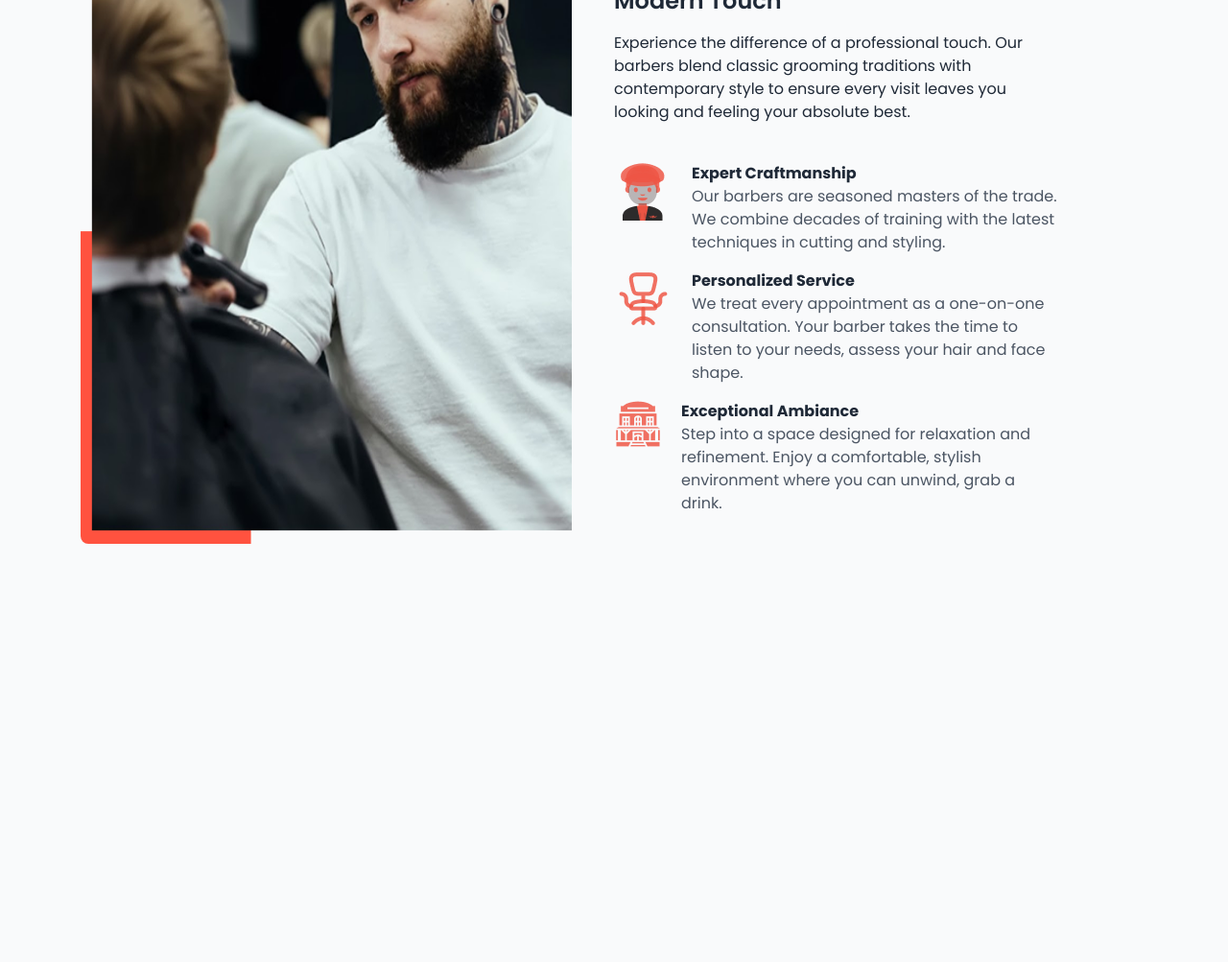
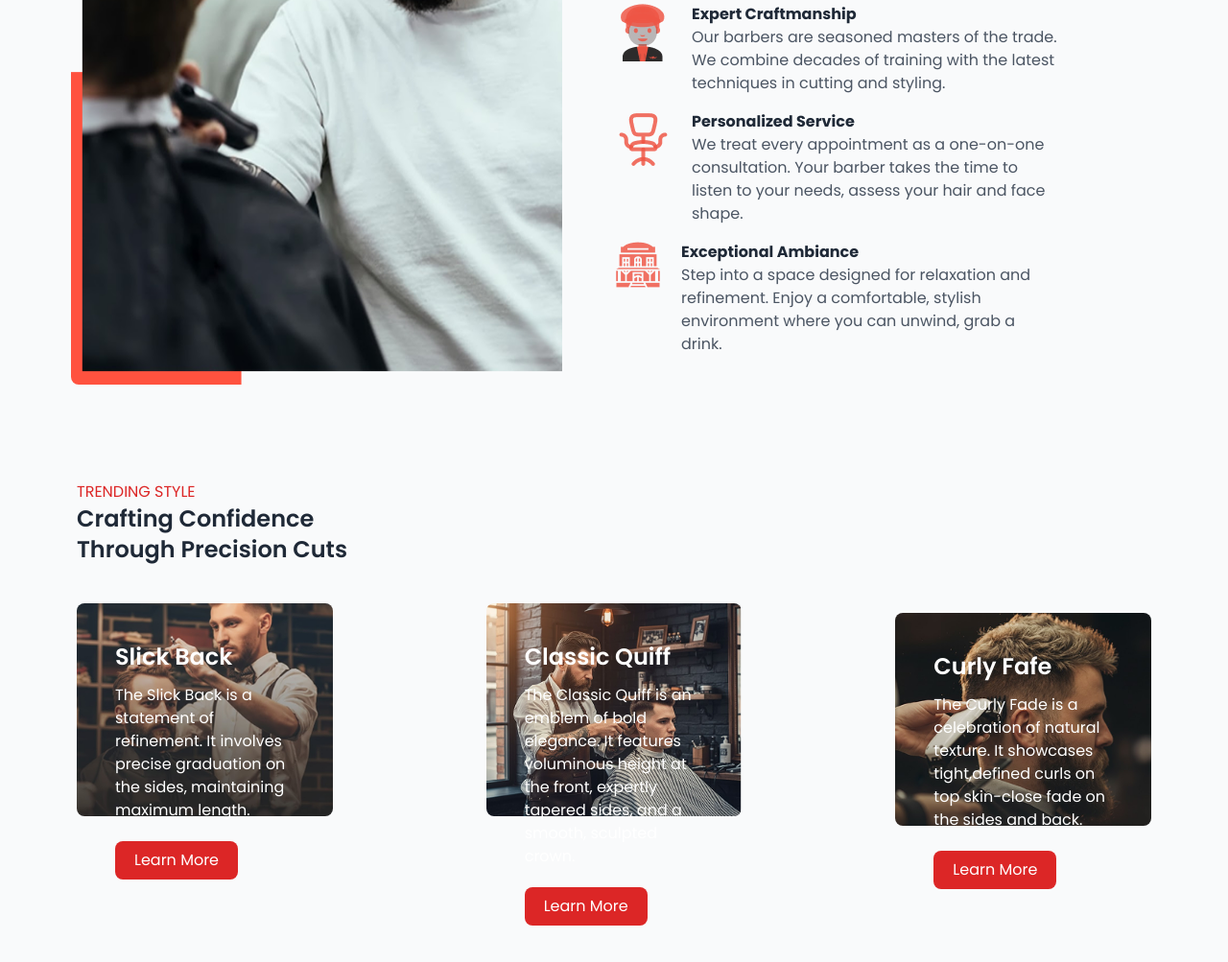
Before and after one commit to Tonmoy-Roy/BuzzCut-Landing-Page, a plain HTML site: page index.html in a window 1280 px wide. Shown: the part 1447-2450 px from the top of the page at 96% size. Before the commit the page ends 2114 px from the top, so only its background shows below. Drawn offline with nearby package versions, Linux system fonts and the light colour scheme.

Commit message:
trending  style added

```diff
--- a/index.html
+++ b/index.html
@@ -136,7 +136,7 @@
                 <p class="text-2xl font-semibold md:w-[27vw] text-center">Provide the best
                     service by using top brands</p>
             </div>
-            <div class="flex flex-wrap justify-center items-center md:gap-16 gap-6">
+            <div class="grid grid-cols-2 md:flex justify-center items-center gap-8 md:gap-16">
                 <div>
                     <img src="/images/bull.png" alt="">
                 </div>
@@ -162,8 +162,8 @@
 
 
     <!-- About Section -->
-    <section id="about" class="py-20 px-10">
-        <div class="container mx-auto ">
+    <section id="about" class="py-20 px-5">
+        <div class="container">
             <div class="flex flex-col md:flex-row items-center">
                 <div class="md:w-1/2 flex fade-in mb-5">
                     <div class="w-full rounded-lg flex items-center justify-center">
@@ -210,6 +210,50 @@
             </div>
         </div>
     </section>
+
+    <!-- trending style -->
+    <section class="px-5 md:px-20">
+        <p class="text-red uppercase text-left">trending style</p>
+        <p class="text-2xl font-semibold mb-10 w-80 md:w-[25vw]">Crafting Confidence Through
+            Precision Cuts</p>
+        <div class="md:flex md:gap-40 justify-center items-center">
+            <div class="mb-5 relative">
+                <img class="rounded-lg" src="/images/Rectangle 88.png" alt="">
+                <div class="absolute inset-0 py-10 px-10">
+                    <p class="text-white font-semibold text-2xl mb-3">Slick Back</p>
+                    <p class="text-white mb-5">The Slick Back is a statement of refinement. It involves precise
+                        graduation on the sides, maintaining maximum length.</p>
+                    <button class="bg-red text-white py-2 px-5 rounded-lg transition transform hover:scale-105">
+                        Learn More
+                    </button>
+                </div>
+            </div>
+            <div class="mb-5 relative">
+                <img class="rounded-lg" src="/images/Rectangle 89.png" alt="">
+                <div class="absolute inset-0 py-10 px-10">
+                    <p class="text-white font-semibold text-2xl mb-3">Classic Quiff</p>
+                    <p class="text-white mb-5">The Classic Quiff is an emblem of bold elegance. It features voluminous
+                        height at the front, expertly tapered sides, and a smooth, sculpted crown.</p>
+                    <button class="bg-red text-white py-2 px-5 rounded-lg transition transform hover:scale-105">
+                        Learn More
+                    </button>
+                </div>
+            </div>
+            <div class="relative">
+                <img class="rounded-lg" src="/images/Rectangle 90.png" alt="">
+                <div class="absolute inset-0 py-10 px-10">
+                    <p class="text-white font-semibold text-2xl mb-3">Curly Fafe</p>
+                    <p class="text-white mb-5">The Curly Fade is a celebration of natural texture. It showcases tight,defined curls on top skin-close fade on the sides and back.
+                    </p>
+                    <button class="bg-red text-white py-2 px-5 rounded-lg transition transform hover:scale-105">
+                        Learn More
+                    </button>
+                </div>
+            </div>
+        </div>
+    </section>
+    <div class="min-h-screen"></div>
+
 
     <script>
         // Animation on scroll
```
Also changed, not shown: images/Frame 280.png (deleted), images/Rectangle 88.png (added), images/Rectangle 89.png (added), images/Rectangle 90.png (added).
